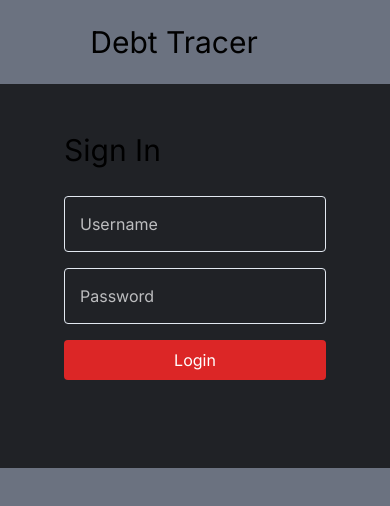
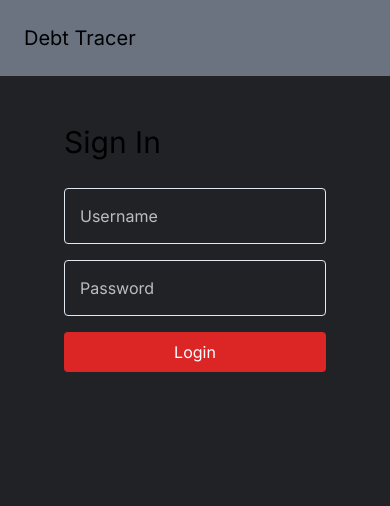
Before and after one commit to yujin97/debt-tracer-web, a Next.js app: page /login in a window 390 px wide. Shown: the top 506 px of the page. Built offline with nearby package versions, Linux system fonts and the light colour scheme.

Commit message:
feat: add styles for screen smaller than sm

```diff
--- a/src/app/login/page.tsx
+++ b/src/app/login/page.tsx
@@ -10,12 +10,12 @@ export default function Login() {
   return (
     <main className="flex min-h-screen flex-col">
       <div className="fixed -z-0 h-screen min-h-screen w-full bg-gray-500" />
-      <header className="z-10 mx-auto my-0 min-w-[66%] max-w-screen-lg p-6 text-3xl">
+      <header className="z-10 min-w-[66%] max-w-screen-lg p-6 text-xl lg:mx-auto lg:my-0 lg:text-3xl">
         Debt Tracer
       </header>
-      <div className="relative z-10 mx-auto my-0 min-h-96 w-full max-w-md bg-black/70 px-16 py-12">
+      <div className="relative z-10 mx-auto my-0 min-h-96 w-full grow bg-black/70 px-16 py-12 sm:max-w-md sm:grow-0">
         <h1 className="mb-7 text-3xl">Sign In</h1>
-        <form className="flex flex-col gap-4" action={dispatch}>
+        <form className="flex min-w-48 flex-col gap-4" action={dispatch}>
           <LabelledInput
             label="Username"
             id="username"
```
